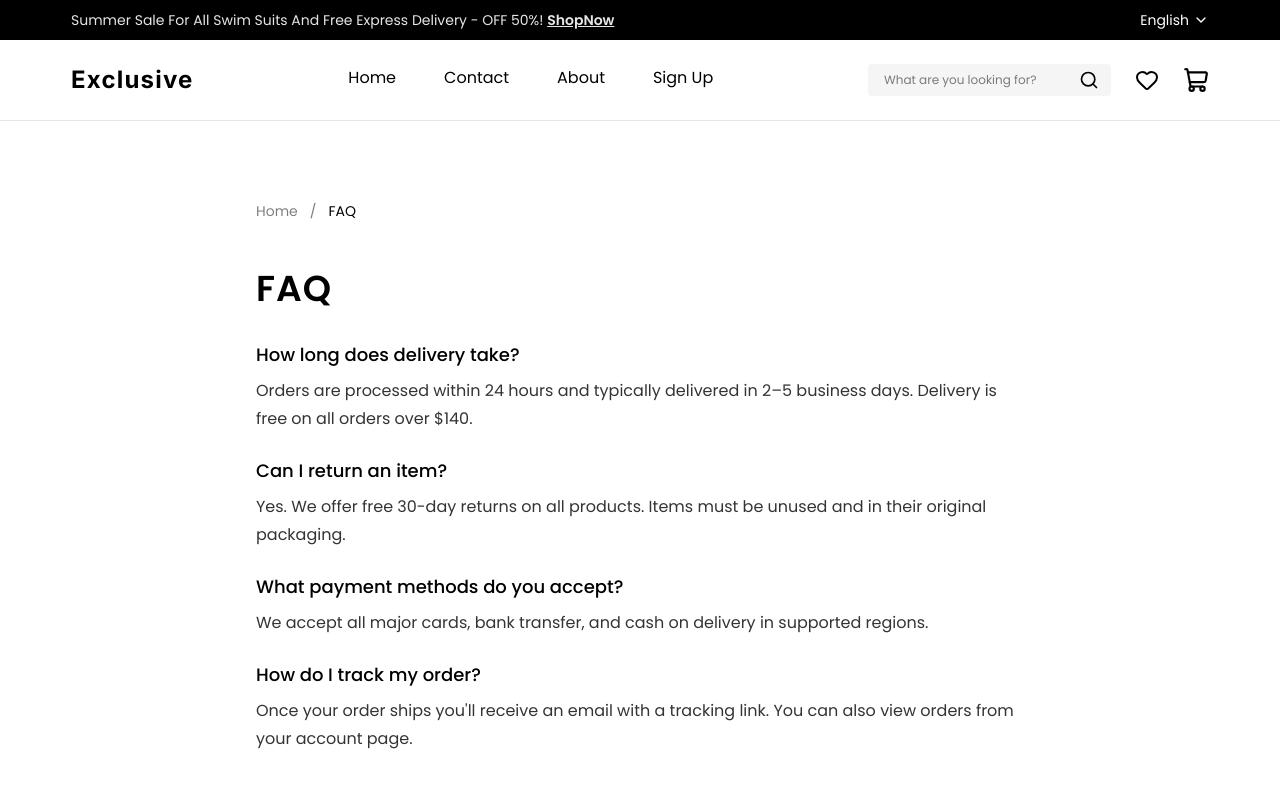
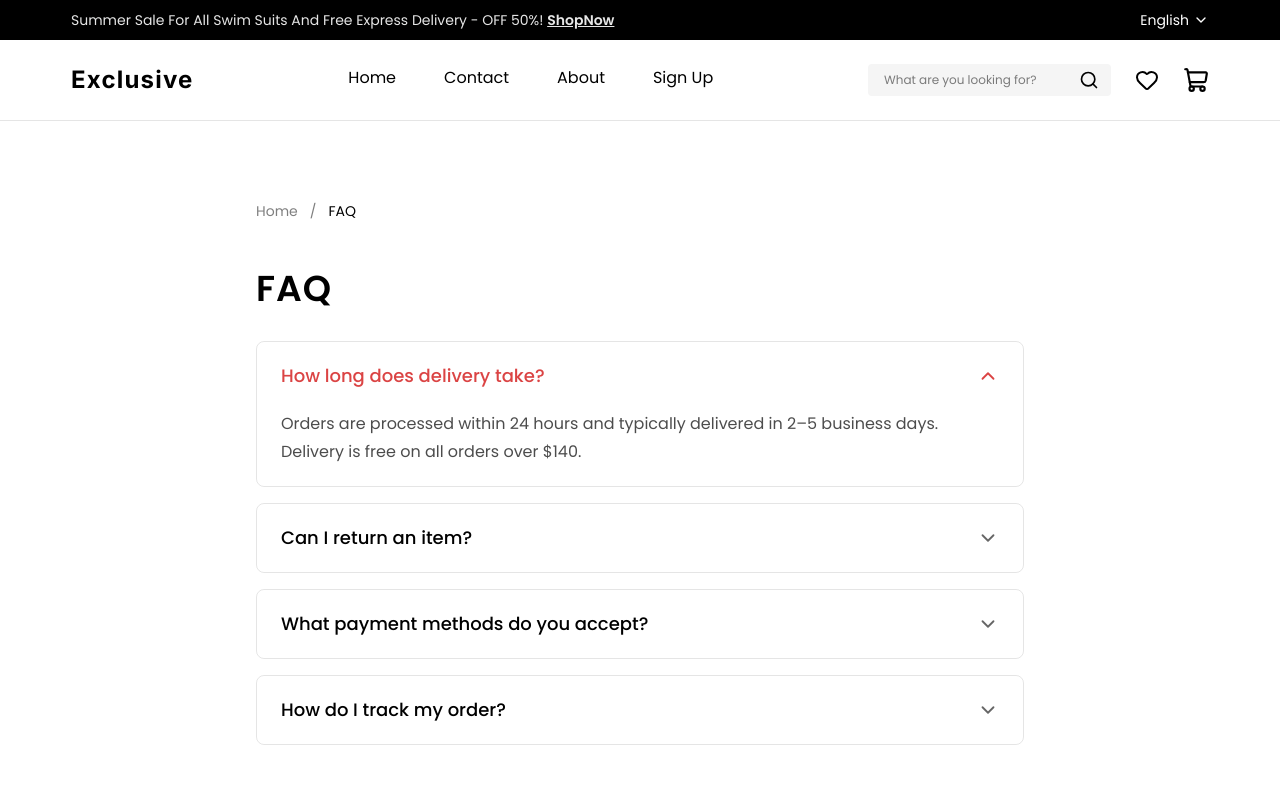
Before and after one commit to anointedosara/ecommerce, a Next.js app: page /faq in a window 1280 px wide. Shown: the top 800 px of the page. Built offline with nearby package versions, Linux system fonts and the light colour scheme.

Commit message:
first commit

```diff
--- a/src/app/faq/page.tsx
+++ b/src/app/faq/page.tsx
@@ -1,5 +1,6 @@
 import type { Metadata } from "next";
 import InfoPage from "@/components/layout/InfoPage";
+import Accordion from "@/components/ui/Accordion";
 
 export const metadata: Metadata = {
   title: "FAQ — Exclusive",
@@ -28,12 +29,7 @@ const faqs = [
 export default function FaqPage() {
   return (
     <InfoPage title="FAQ">
-      {faqs.map((item) => (
-        <div key={item.q} className="flex flex-col gap-2">
-          <h2 className="text-lg font-medium text-black">{item.q}</h2>
-          <p>{item.a}</p>
-        </div>
-      ))}
+      <Accordion items={faqs} />
     </InfoPage>
   );
 }
--- /dev/null
+++ b/src/components/ui/Accordion.tsx
@@ -0,0 +1,68 @@
+"use client";
+
+import { useState } from "react";
+import { ChevronDown } from "lucide-react";
+
+export type AccordionItem = {
+  q: string;
+  a: string;
+};
+
+function Item({
+  item,
+  open,
+  onToggle,
+}: {
+  item: AccordionItem;
+  open: boolean;
+  onToggle: () => void;
+}) {
+  return (
+    <div className="overflow-hidden rounded-lg border border-black/10">
+      <button
+        type="button"
+        onClick={onToggle}
+        aria-expanded={open}
+        className={`flex w-full items-center justify-between gap-4 px-6 py-5 text-left text-lg font-medium transition-colors ${
+          open ? "text-primary" : "text-black hover:text-primary"
+        }`}
+      >
+        <span>{item.q}</span>
+        <ChevronDown
+          size={22}
+          className={`shrink-0 transition-transform duration-300 ${
+            open ? "rotate-180 text-primary" : "text-black/60"
+          }`}
+        />
+      </button>
+
+      {/* Animated height: grid-rows 0fr -> 1fr transitions smoothly to content height. */}
+      <div
+        className={`grid transition-all duration-300 ease-in-out ${
+          open ? "grid-rows-[1fr] opacity-100" : "grid-rows-[0fr] opacity-0"
+        }`}
+      >
+        <div className="overflow-hidden">
+          <p className="px-6 pb-5 text-base leading-7 text-black/70">{item.a}</p>
+        </div>
+      </div>
+    </div>
+  );
+}
+
+export default function Accordion({ items }: { items: AccordionItem[] }) {
+  const [openIndex, setOpenIndex] = useState<number | null>(0);
+
+  return (
+    <div className="flex flex-col gap-4">
+      {items.map((item, i) => (
+        <Item
+          key={item.q}
+          item={item}
+          open={openIndex === i}
+          onToggle={() => setOpenIndex((cur) => (cur === i ? null : i))}
+        />
+      ))}
+    </div>
+  );
+}
```
